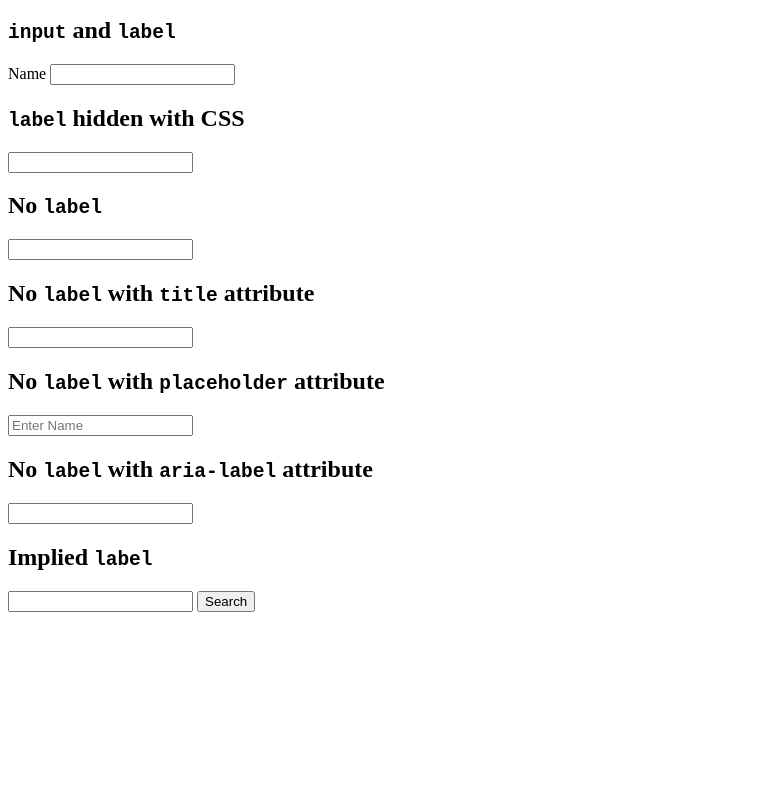
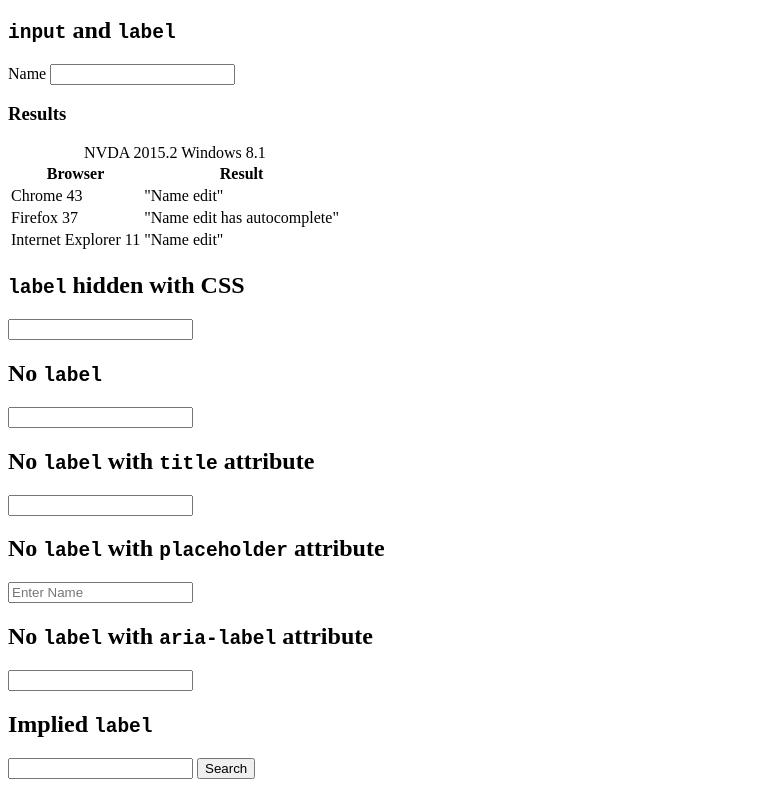
Before and after one commit to loganfranken/web-standards-testing, a plain HTML site: page title-as-label/index.html in a window 1280 px wide. Shown: the part 101-888 px from the top of the page, without its empty margins (0-781 px from the left). Before the commit the page ends 800 px from the top, so only its background shows below. Drawn offline with Linux system fonts and the light colour scheme.

Commit message:
Added first screenreader test for title as label

```diff
--- a/title-as-label/index.html
+++ b/title-as-label/index.html
@@ -20,6 +20,32 @@
     <label for="example-1">Name</label>
     <input type="text" id="example-1" name="example-1" />
   </form>
+
+  <h3>Results</h3>
+
+  <table>
+    <caption>NVDA 2015.2 Windows 8.1</caption>
+    <thead>
+      <tr>
+        <th>Browser</th>
+        <th>Result</th>
+      </tr>
+    </thead>
+    <tbody>
+      <tr>
+        <td>Chrome 43</td>
+        <td>"Name edit"</td>
+      </tr>
+      <tr>
+        <td>Firefox 37</td>
+        <td>"Name edit has autocomplete"</td>
+      </tr>
+      <tr>
+        <td>Internet Explorer 11</td>
+        <td>"Name edit"</td>
+      </tr>
+    </tbody>
+  </table>
 
   <h2><code>label</code> hidden with CSS</h2>
 
```
